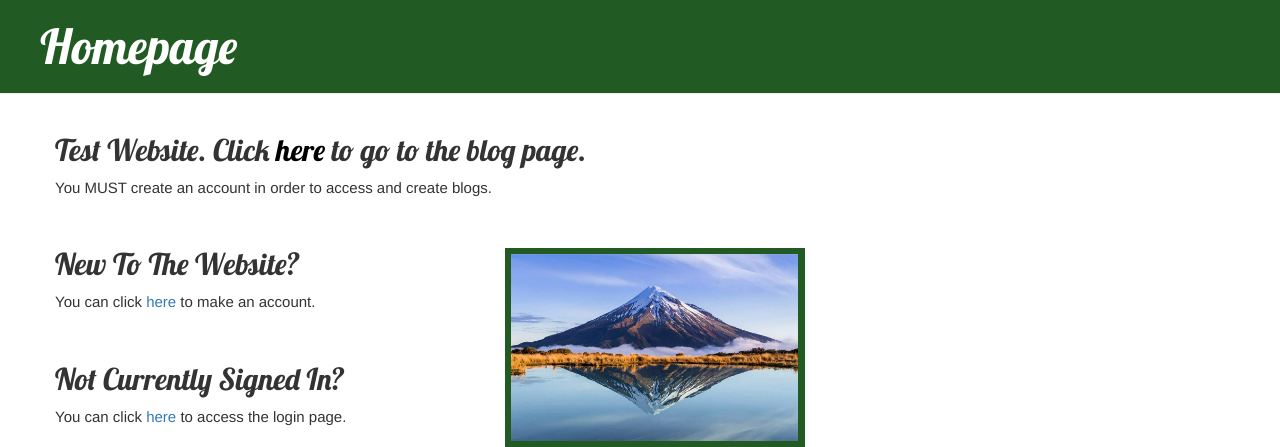
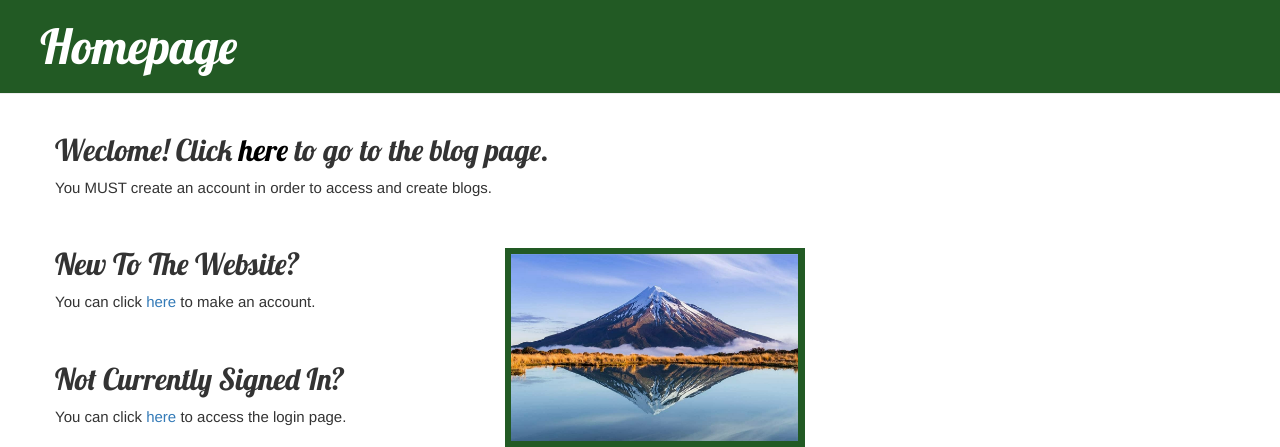
Before and after one commit to geuresti/Django-Project, a Django app: page /homepage/ in a window 1280 px wide. Shown: the top 447 px of the page. Run offline with Django 3.2, Linux system fonts and the light colour scheme; some libraries are stand-ins or nearby versions.

Commit message:
Update homepage.html

```diff
--- a/blog/templates/blog/homepage.html
+++ b/blog/templates/blog/homepage.html
@@ -15,7 +15,7 @@
 
       {% block content %}
         <div class="post">
-          <h2> Test Website. Click <a href="{% url 'post_titles' %}">here</a> to go to the blog page. </h2>
+          <h2> Weclome! Click <a href="{% url 'post_titles' %}">here</a> to go to the blog page. </h2>
           <p> You MUST create an account in order to access and create blogs. </p>
         </div>
 
```
